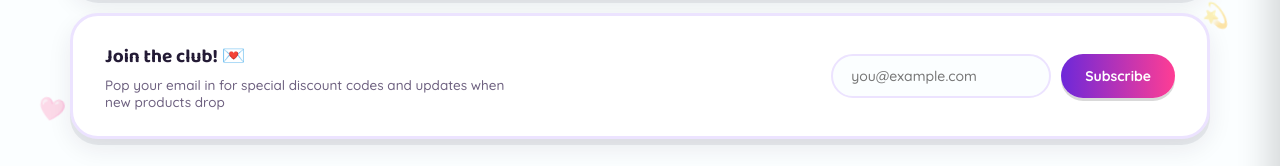
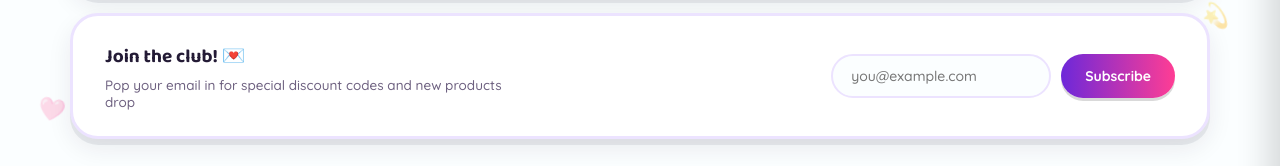
Before and after one commit to indigembil/sundaystudioweb, a website: page index.html in a window 1280 px wide. Shown: the part 367-533 px from the top of the page. Drawn offline with Linux system fonts and the light colour scheme.

Commit message:
Update index.html

```diff
--- a/index.html
+++ b/index.html
@@ -72,7 +72,7 @@
       <div class="newsletter-tile">
         <div class="newsletter-copy">
           <h3>Join the club! 💌</h3>
-          <p>Pop your email in for special discount codes and updates when new products drop</p>
+          <p>Pop your email in for special discount codes and new products drop</p>
         </div>
         <!-- This form uses Netlify's free built-in form capture — submissions
              show up in your Netlify dashboard under the "Forms" tab. No
```
